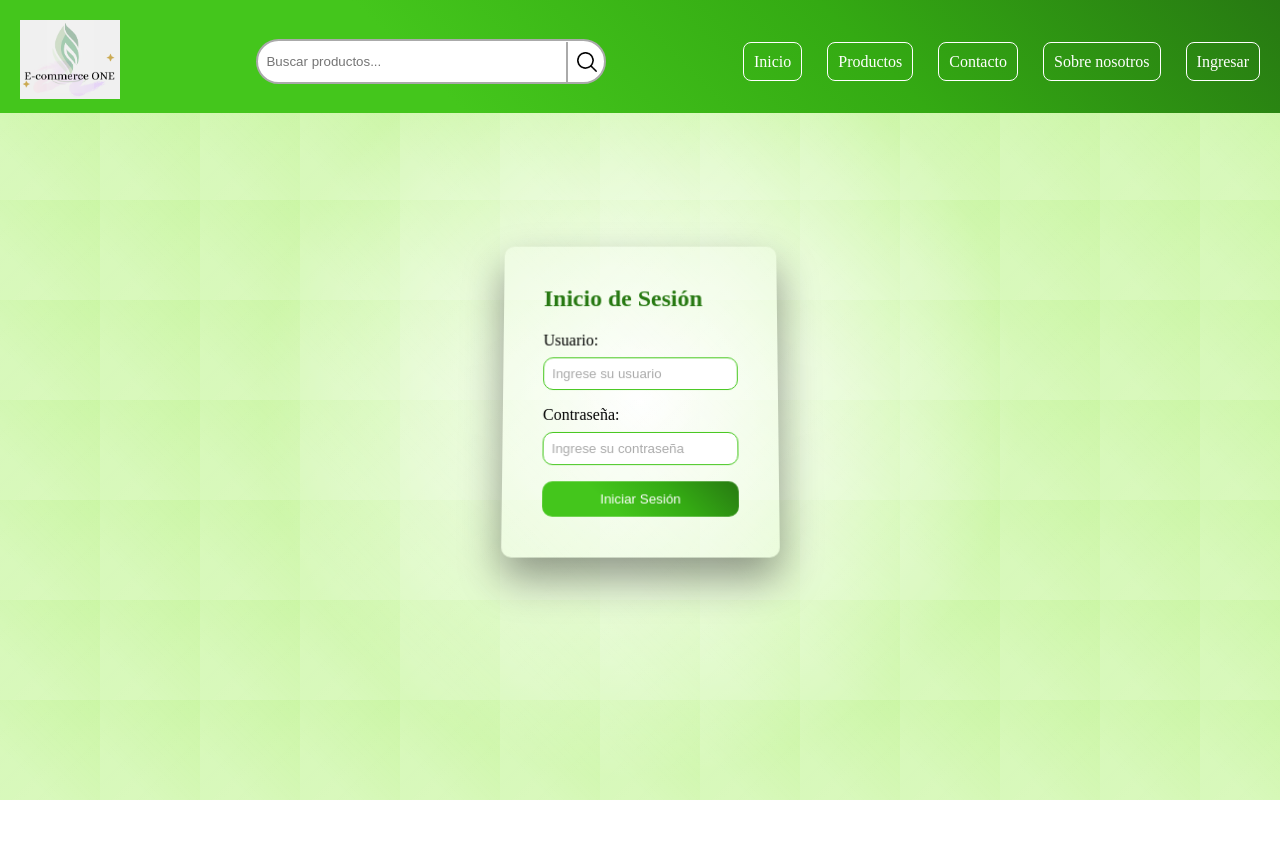
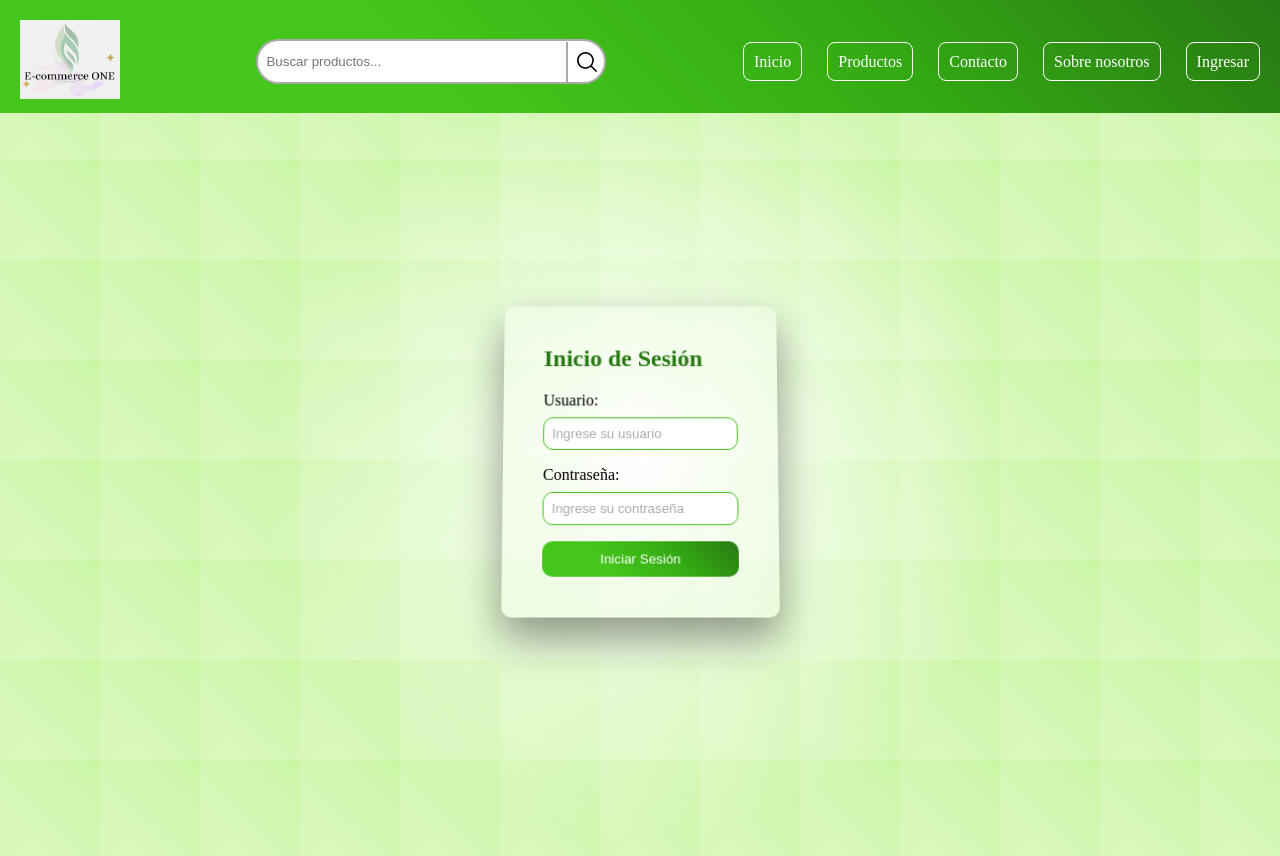
Before and after one commit to GuillermoJCV/E-Commerce-Project-ONE, a React (Vite) app: page /signin in a window 1280 px wide. Shown: the top 856 px of the page. Before the commit the page ends 800 px from the top, so only its background shows below. Built offline with nearby package versions, Linux system fonts and the light colour scheme.

Commit message:
agregue top para bajar un poco sign in

```diff
--- a/src/styles/signIn.css
+++ b/src/styles/signIn.css
@@ -6,6 +6,7 @@
     height: 100vh;
     overflow: hidden;
     background: var(--radial-gradient-bg);
+    margin-top: 60px;
 }
 
 .signInContainer::before {
@@ -42,6 +43,7 @@
     /* Efecto 3D y escala */
     transition: transform 0.15s ease;
     /* Transición para el efecto de transformación */
+
 }
 
 .signIn:hover {
```
